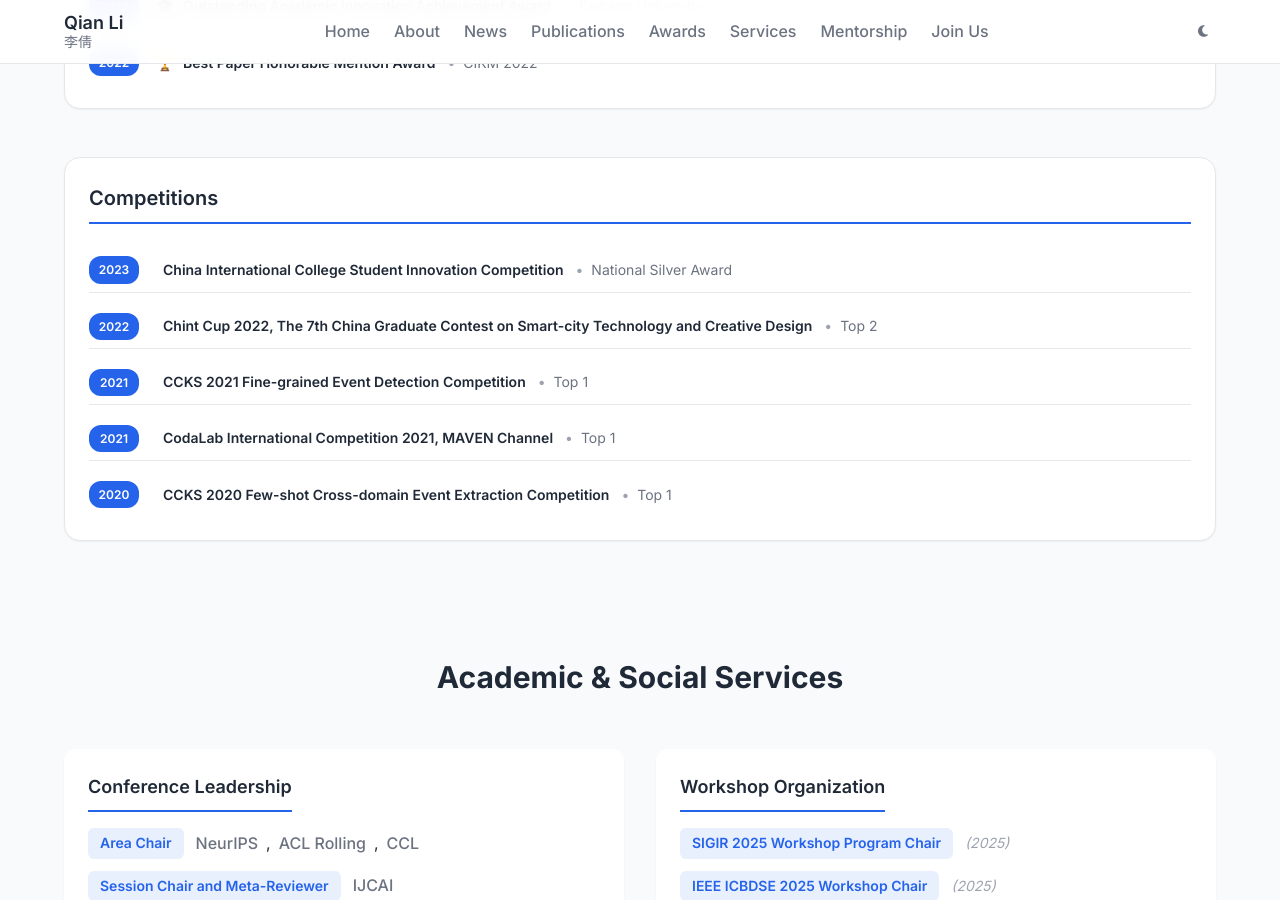
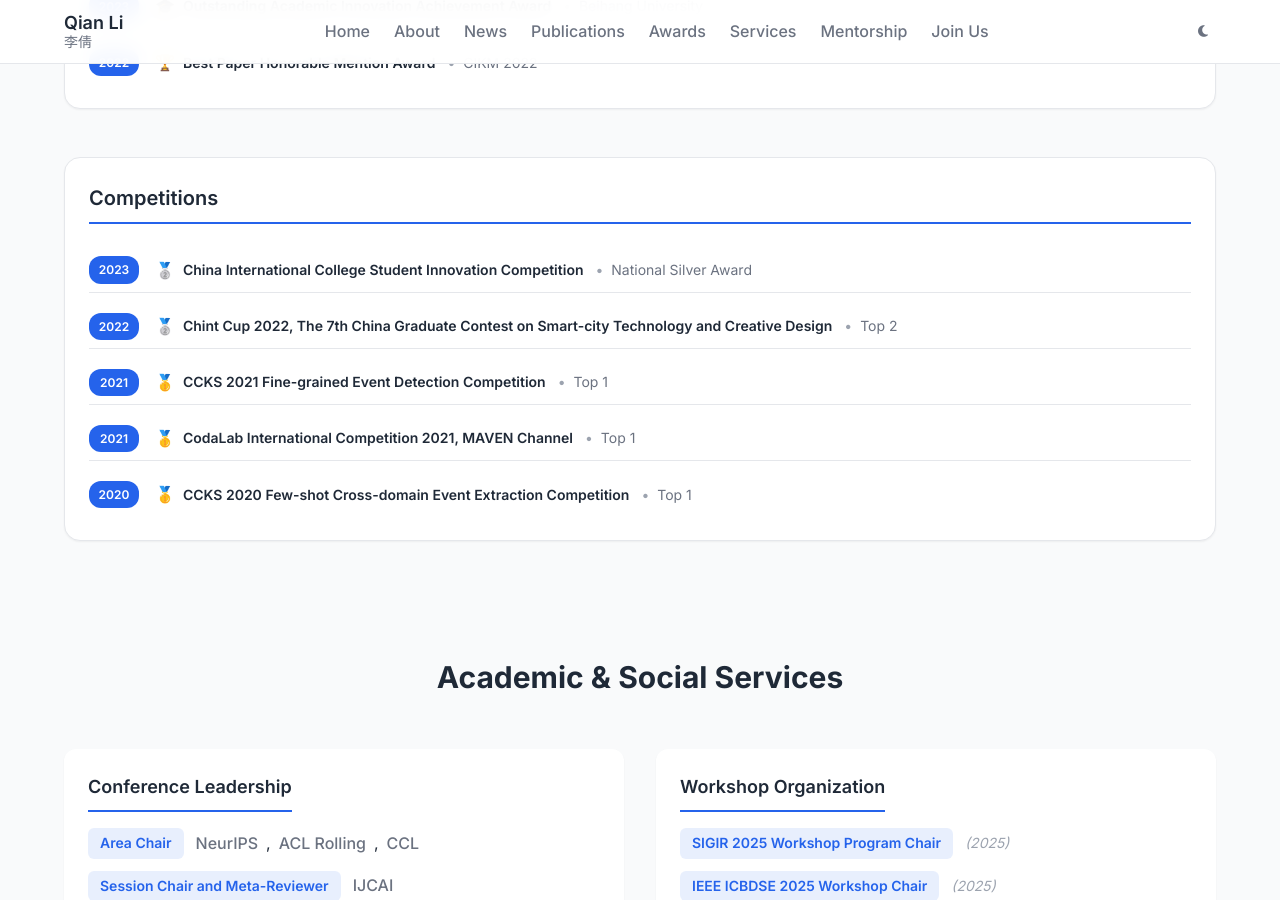
Before and after one commit to xiaoqian19940510/xiaoqian19940510.github.io, a Jekyll site: the page built from index.html, in a window 1280 px wide and 900 px high, scrolled down 4700 px. Built offline with Jekyll 4.4.1, drawn with Linux system fonts in a browser that asks for light colours; the list of posts is cut into pages by our own code.

Commit message:
Update index.html

```diff
--- a/index.html
+++ b/index.html
@@ -259,7 +259,7 @@ title: "Home"
                     <div class="award-item-compact">
                         <span class="award-year-badge">{{ competition.year }}</span>
                         <div class="award-details">
-                            <span class="award-icon">{{ award.icon }}</span>
+                            <span class="award-icon">{{ competition.icon }}</span>
                             <span class="award-title">{{ competition.title }}{% if competition.track %}, {{ competition.track }}{% endif %}</span>
                             <span class="award-org">{{ competition.rank }}</span>
                         </div>
```
